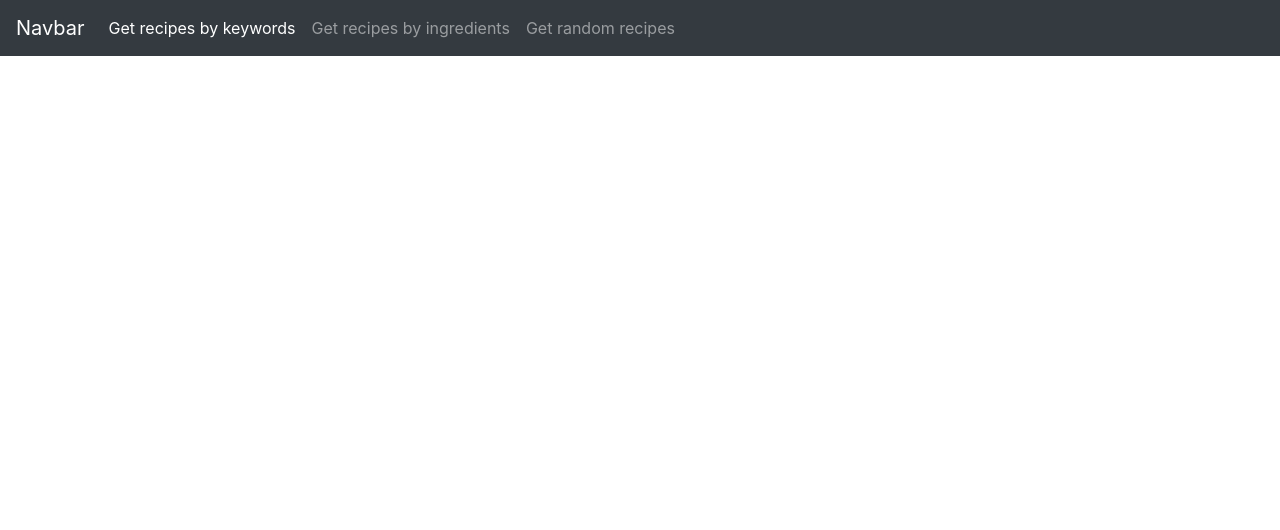
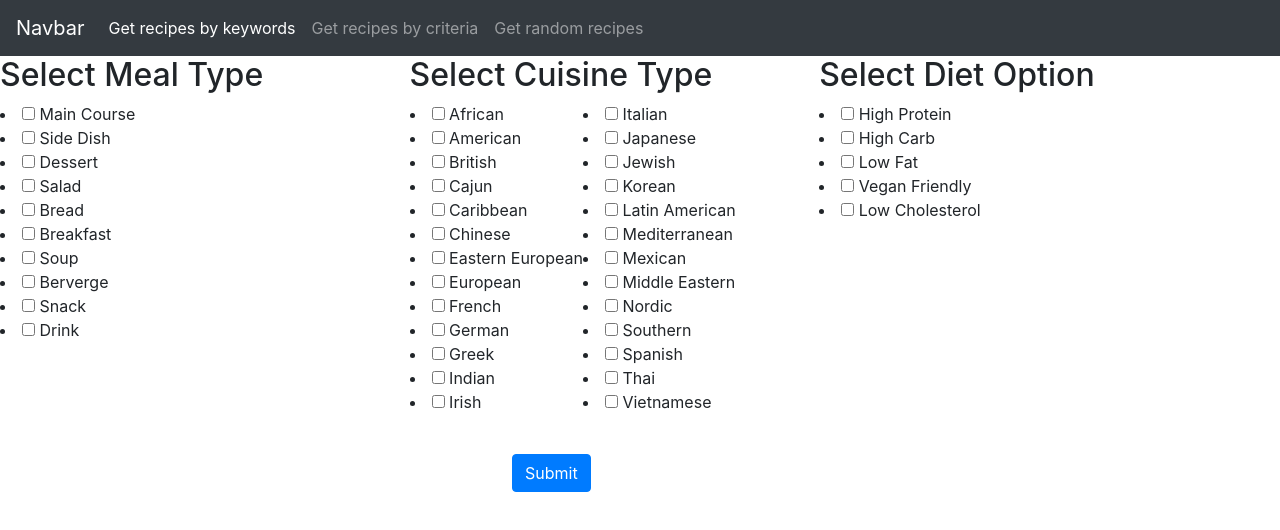
Before and after one commit to SWChan01/recipe-app, a React (Create React App) app: page /advancedSearch in a window 1280 px wide. Shown: the top 530 px of the page. Built offline with nearby package versions, Linux system fonts and the light colour scheme.

Commit message:
search by criterias is working for dish type selection and for cuisine selections

```diff
--- a/src/App.js
+++ b/src/App.js
@@ -3,6 +3,7 @@ import './App.css';
 import Navagation from './components/Navagation'
 import { BrowserRouter as Router, Switch , Route } from 'react-router-dom'
 import SearchByKeywords from './components/SearchByKeywords'
+import AdvancedSearch from './components/AdvancedSearch'
 import Cover from './components/Cover'
 
 
@@ -24,7 +25,7 @@ const App = () => {
                 <Route exact path="/" component={Cover}/>
                 <Route exact path="/searchByKeywords" component={SearchByKeywords}/>
                 <Route exact path="/searchByKeywords/:query" component={SearchByKeywords}/>
-
+                <Route exact path="/advancedSearch" component={AdvancedSearch}/>
             </Switch>
         </Router>
     </>
--- /dev/null
+++ b/src/components/AdvancedSearch.css
@@ -0,0 +1,20 @@
+.criteria{
+    width: 32vw;
+    display: inline-block;
+    vertical-align:top
+}
+
+.cuisineType{
+    display: inline-block;
+}
+
+.advancedSearchButton{
+    margin-left: 40vw;
+    margin-top: 40px;
+}
+
+
+h1{
+    margin-top: 20vh;
+    margin-left :35vw;
+}
--- /dev/null
+++ b/src/components/AdvancedSearch.js
@@ -0,0 +1,279 @@
+import { render } from '@testing-library/react';
+import React ,{Component} from 'react';
+import CheckBox from './CheckBox'
+import './AdvancedSearch.css'
+import Preview from './Preview.js'
+
+import JSONres from '../res.js'
+import {Form,InputGroup,Button,Container} from 'react-bootstrap'
+
+
+class AdvancedSearch extends Component{
+
+    constructor(props) {
+        super(props)
+
+        this.state = {
+            mealType : [
+                {id:0 , value: "Main Course" , isChecked:false},
+                {id:1 , value: "Side Dish" , isChecked:false},
+                {id:2 , value: "Dessert" , isChecked:false},
+                {id:3 , value: "Salad" , isChecked:false},
+                {id:4 , value: "Bread" , isChecked:false},
+                {id:5 , value: "Breakfast" , isChecked:false},
+                {id:6 , value: "Soup" , isChecked:false},
+                {id:7 , value: "Berverge" , isChecked:false},
+                {id:8 , value: "Snack" , isChecked:false},
+                {id:9 , value: "Drink" , isChecked:false},
+            ],
+
+            firstHalfCuisine : [
+                {id:10 , value: "African" ,isChecked:false},
+                {id:11 , value: "American" ,isChecked:false},
+                {id:12 , value: "British" ,isChecked:false},
+                {id:13 , value: "Cajun" ,isChecked:false},
+                {id:14 , value: "Caribbean" ,isChecked:false},
+                {id:15 , value: "Chinese" ,isChecked:false},
+                {id:16 , value: "Eastern European" ,isChecked:false},
+                {id:17 , value: "European" ,isChecked:false},
+                {id:18 , value: "French" ,isChecked:false},
+                {id:19 , value: "German" ,isChecked:false},
+                {id:20 , value: "Greek" ,isChecked:false},
+                {id:21 , value: "Indian" ,isChecked:false},
+                {id:22 , value: "Irish" ,isChecked:false},
+            ],
+            secondHalfCuisine : [
+                {id:23 , value: "Italian" ,isChecked:false},
+                {id:24 , value: "Japanese" ,isChecked:false},
+                {id:25 , value: "Jewish" ,isChecked:false},
+                {id:26 , value: "Korean" ,isChecked:false},
+                {id:27 , value: "Latin American" ,isChecked:false},
+                {id:28 , value: "Mediterranean" ,isChecked:false},
+                {id:29 , value: "Mexican" ,isChecked:false},
+                {id:30 , value: "Middle Eastern" ,isChecked:false},
+                {id:31 , value: "Nordic" ,isChecked:false},
+                {id:32 , value: "Southern" ,isChecked:false},
+                {id:33 , value: "Spanish" ,isChecked:false},
+                {id:34 , value: "Thai" ,isChecked:false},
+                {id:35 , value: "Vietnamese" ,isChecked:false},
+            ],
+
+
+            dietOption: [
+                {id:36 , value: "High Protein" ,isChecked :false},
+                {id:37 , value: "High Carb" ,isChecked :false},
+                {id:38 , value: "Low Fat" ,isChecked :false},
+                {id:39 , value: "Vegan Friendly" ,isChecked :false},
+                {id:40 , value: "Low Cholesterol" ,isChecked :false},
+
+
+
+            ],
+
+
+            result:[]
+
+
+
+        }
+
+        this.handleMealType = (e) =>{
+            console.log(e.target.value)
+
+            let mealTypes = this.state.mealType;
+
+            mealTypes.forEach(element =>{
+                if(element.value === e.target.value){
+                    element.isChecked = e.target.checked;
+                    console.log(element.value+ " is " + element.isChecked);
+                }
+            })
+
+            this.setState({mealType:mealTypes});
+
+
+
+        }
+
+
+        this.handleCuisine = (e) =>{
+            let cuisines = this.state.firstHalfCuisine.concat(this.state.secondHalfCuisine);
+
+            cuisines.forEach(element =>{
+                if(element.value === e.target.value){
+                    element.isChecked = e.target.checked;
+                    console.log(element.value+ " is " + element.isChecked);
+                }
+            })
+
+            this.setState({cuisine:cuisines});
+        }
+
+
+
+        this.handleSubmit = async (e) =>{
+            e.preventDefault();
+
+
+
+            let cuisineQuery = [];
+            let mealTypeQuery = [];
+            let dietOptionQuery =[];
+
+            let cuisines = this.state.firstHalfCuisine.concat(this.state.secondHalfCuisine);
+            cuisines.forEach(element => {
+                if(element.isChecked === true ){
+                    cuisineQuery.push(element.value);
+                }
+            });
+
+            console.log(cuisineQuery.toString());
+
+
+            this.state.mealType.forEach(element => {
+                if(element.isChecked === true ){
+                    mealTypeQuery.push(element.value);
+                }
+            });
+
+
+            this.state.dietOption.forEach(element => {
+                if(element.isChecked === true ){
+                    dietOptionQuery.push(element.value);
+                }
+            });
+
+            console.log(mealTypeQuery.toString());
+
+
+
+
+            let API_KEY = process.env.REACT_APP_SPOONTACULAR_API_KEY;
+            let URL = `https://api.spoonacular.com/recipes/complexSearch?apiKey=${API_KEY}&number=${10}&addRecipeInformation=${true}&fillIngredients=${true}&cuisine=${cuisineQuery.toString()}&type=${mealTypeQuery.toString()}`;
+            console.log(URL);
+
+            let result = await fetch(URL);
+            let data = await result.json();
+            console.log(data);
+
+
+            this.setState({result:data.results})
+
+
+            //this.setState({result:JSONres.results})
+
+
+
+
+        }
+
+    }
+
+
+
+
+    render() {
+
+
+
+
+
+
+
+        return(
+            <>
+                <form onSubmit = {this.handleSubmit}>
+
+                    <div className="criteria mealType">
+                        <h2>Select Meal Type</h2>
+
+
+                        <div>
+                            {
+                                this.state.mealType.map((element) => {
+                                    return (<CheckBox handleClick = {this.handleMealType} {...element} />)
+                                })
+                            }
+                        </div>
+
+                    </div>
+
+
+
+                    <div className="criteria">
+                        <h2>Select Cuisine Type</h2>
+
+                        <div className="cuisineType">
+                            {
+                                this.state.firstHalfCuisine.map((element) => {
+                                    return (<CheckBox handleClick = {this.handleCuisine} {...element} />)
+                                })
+                            }
+                        </div>
+
+
+                        <div className="cuisineType">
+                            {
+                                this.state.secondHalfCuisine.map((element) => {
+                                    return (<CheckBox handleClick = {this.handleCuisine} {...element} />)
+                                })
+                            }
+                        </div>
+                    </div>
+
+
+                    <div className="criteria">
+                        <h2>Select Diet Option</h2>
+
+
+                        <div className ="dietType">
+                            {
+                                this.state.dietOption.map((element) => {
+                                    return (<CheckBox handleClick = {this.handleCuisine} {...element} />)
+                                })
+                            }
+                        </div>
+                    </div>
+
+
+
+
+                    <Button className="advancedSearchButton" type="submit">Submit</Button>
+
+
+                </form>
+
+                {this.state.result.length > 0 &&
+                    <h1>
+                        Search Result:
+                    </h1>
+                }
+
+                <Container className="displayRecipes">
+                    {this.state.result.map( element=> (
+                        <Preview
+                            title = {element.title}
+                            image = {element.image}
+                            summary = {element.summary}
+                            instructions = {element.analyzedInstructions}
+                            ingredients = {element.extendedIngredients}
+                        />
+
+
+                    ))}
+
+
+
+                </Container>
+
+
+
+
+
+            </>
+        );
+    }
+}
+
+
+export default AdvancedSearch;
--- /dev/null
+++ b/src/components/CheckBox.js
@@ -0,0 +1,15 @@
+import React from 'react';
+
+
+const CheckBox = (props) =>{
+    return (
+        <li>
+            <input onClick = {props.handleClick} type = "checkbox" checked = {props.checked} value={props.value}/> {props.value}
+        </li>
+    )
+}
+
+
+
+
+export default CheckBox;
--- a/src/components/Navagation.js
+++ b/src/components/Navagation.js
@@ -10,7 +10,7 @@ const Navagation = () => {
             <Navbar.Brand href="/">Navbar</Navbar.Brand>
             <Nav className="mr-auto">
                 <Nav.Link href="/searchByKeywords" active>Get recipes by keywords</Nav.Link>
-                <Nav.Link href="#searchByIngredients">Get recipes by ingredients</Nav.Link>
+                <Nav.Link href="/advancedSearch">Get recipes by criteria</Nav.Link>
                 <Nav.Link href="#randomRecipes">Get random recipes  </Nav.Link>
             </Nav>
         </Navbar>
```
Also changed, not shown: src/components/SearchByKeywords.js (+19 -9 lines).
